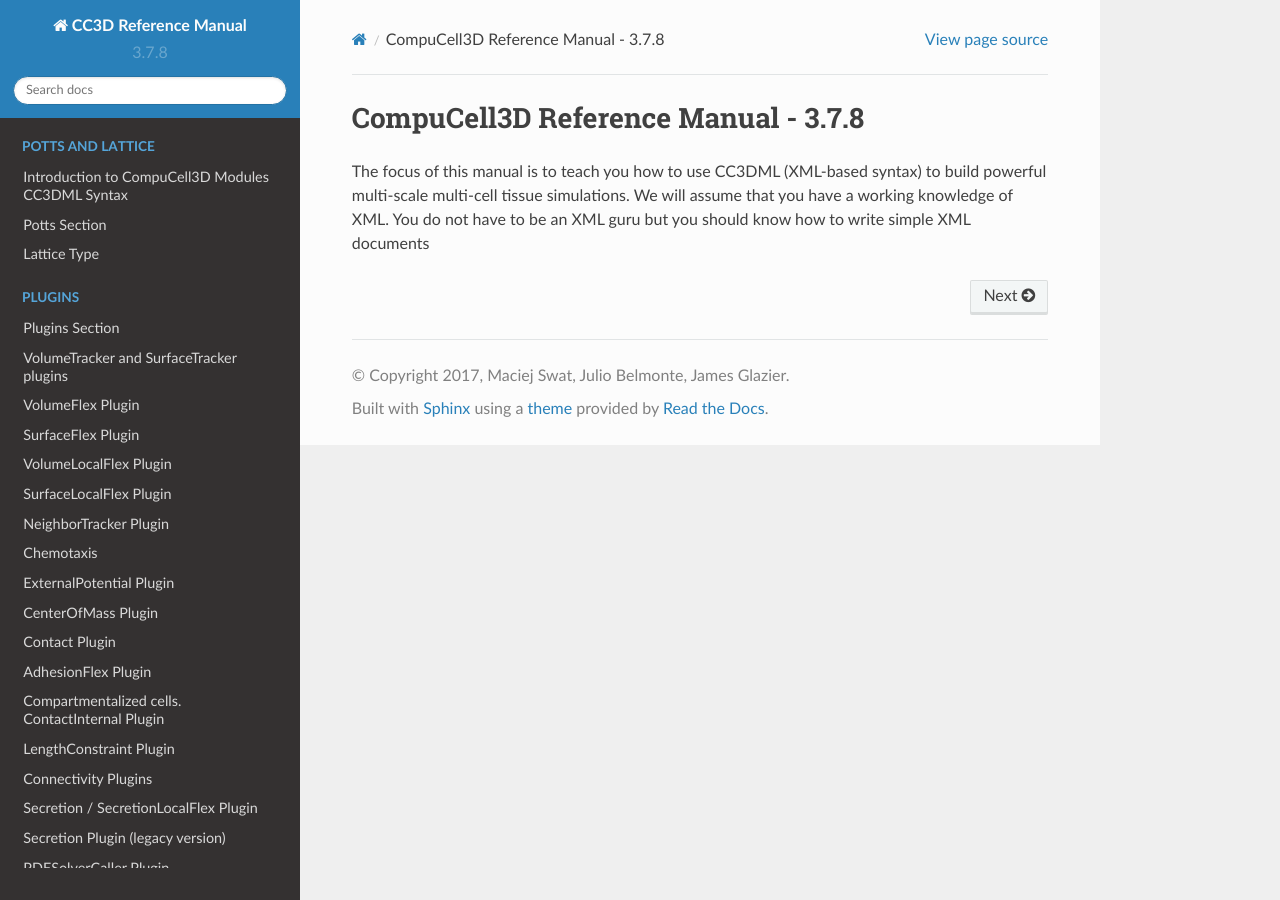
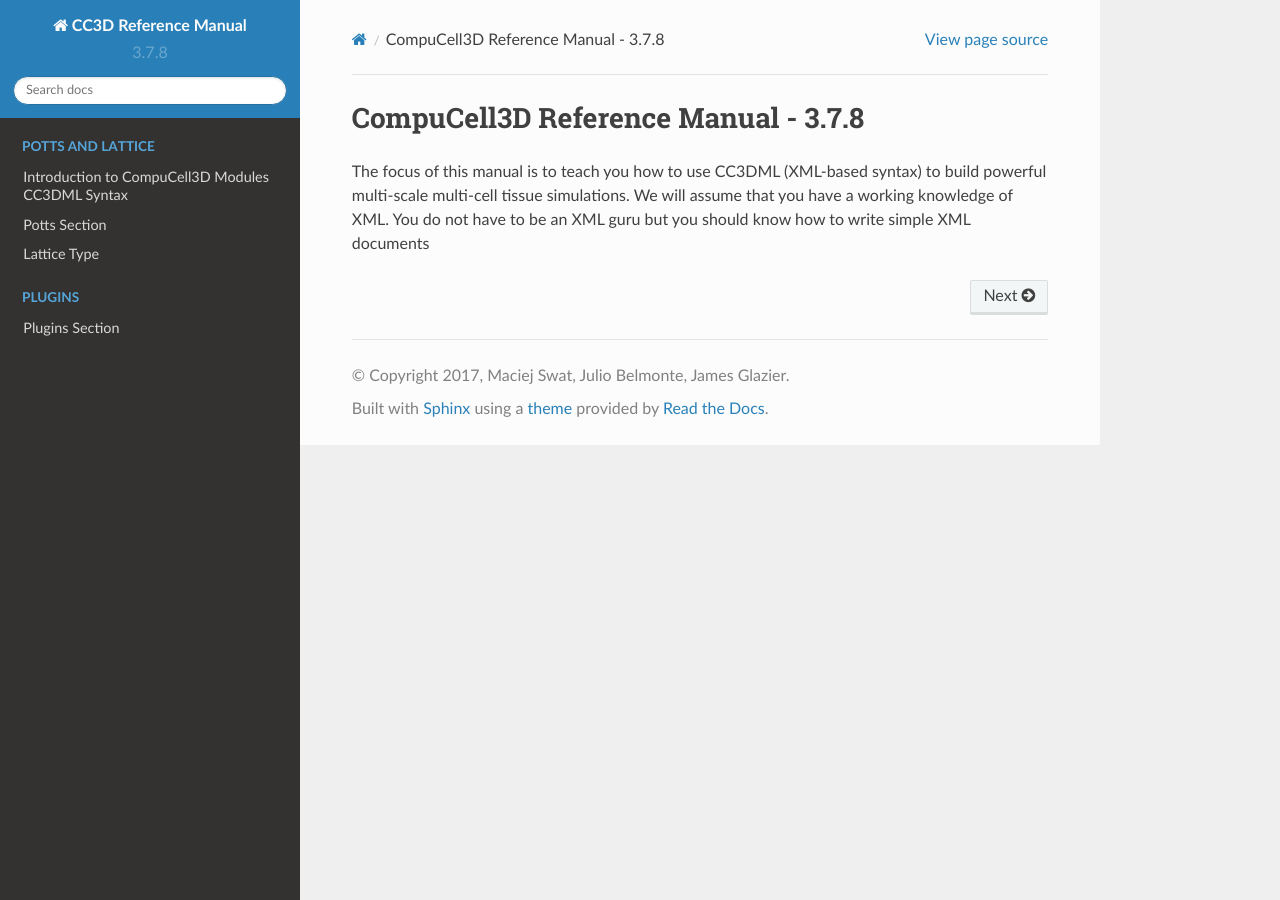
Before and after one commit to CompuCell3D/CompuCell3DReferenceManual, a Sphinx documentation site: the page built from docs/index.rst, in a window 1280 px wide. Built offline with Sphinx 7.4.7 and the Read the Docs theme 2.0.0, drawn with Linux system fonts in a browser that asks for light colours; some of the changed lines change nothing that is shown.

Commit message:
formatting

```diff
--- a/docs/index.rst
+++ b/docs/index.rst
@@ -27,21 +27,3 @@ You do not have to be an XML guru but you should know how to write simple XML do
    :caption: Plugins
 
    plugins_section
-   volume_and_surface_tracker_plugins
-   volume_and_surface_flex_plugins
-   neighbor_tracker
-   chemotaxis_plugin
-   external_potential_plugin
-   center_of_mass_plugin
-   contact_plugin
-   adhesion_flex_plugin
-   compartments
-   length_constraint
-   connectivity
-   secretion
-   pde_solver_caller
-   focal_point_plasticity
-   curvature
-   pixel_tracking_plugins
-   moment_of_inertia
-   convergent_extension
--- a/docs/plugins_section.rst
+++ b/docs/plugins_section.rst
@@ -8,6 +8,43 @@ simulation before it is run.
 
 * :doc:`cell_type_plugin`
 * :doc:`global_volume_and_surface_plugins`
+* :doc:`volume_and_surface_tracker_plugins`
+* :doc:`volume_and_surface_flex_plugins`
+* :doc:`neighbor_tracker`
+* :doc:`chemotaxis_plugin`
+* :doc:`external_potential_plugin`
+* :doc:`center_of_mass_plugin`
+* :doc:`contact_plugin`
+* :doc:`adhesion_flex_plugin`
+* :doc:`compartments`
+* :doc:`length_constraint`
+* :doc:`connectivity`
+* :doc:`secretion`
+* :doc:`pde_solver_caller`
+* :doc:`focal_point_plasticity`
+* :doc:`curvature`
+* :doc:`pixel_tracking_plugins`
+* :doc:`moment_of_inertia`
+* :doc:`convergent_extension`
+
 
 .. include:: cell_type_plugin.rst
 .. include:: global_volume_and_surface_plugins.rst
+.. include:: volume_and_surface_tracker_plugins.rst
+.. include:: volume_and_surface_flex_plugins.rst
+.. include:: neighbor_tracker.rst
+.. include:: chemotaxis_plugin.rst
+.. include:: external_potential_plugin.rst
+.. include:: center_of_mass_plugin.rst
+.. include:: contact_plugin.rst
+.. include:: adhesion_flex_plugin.rst
+.. include:: compartments.rst
+.. include:: length_constraint.rst
+.. include:: connectivity.rst
+.. include:: secretion.rst
+.. include:: pde_solver_caller.rst
+.. include:: focal_point_plasticity.rst
+.. include:: curvature.rst
+.. include:: pixel_tracking_plugins.rst
+.. include:: moment_of_inertia.rst
+.. include:: convergent_extension.rst
```
